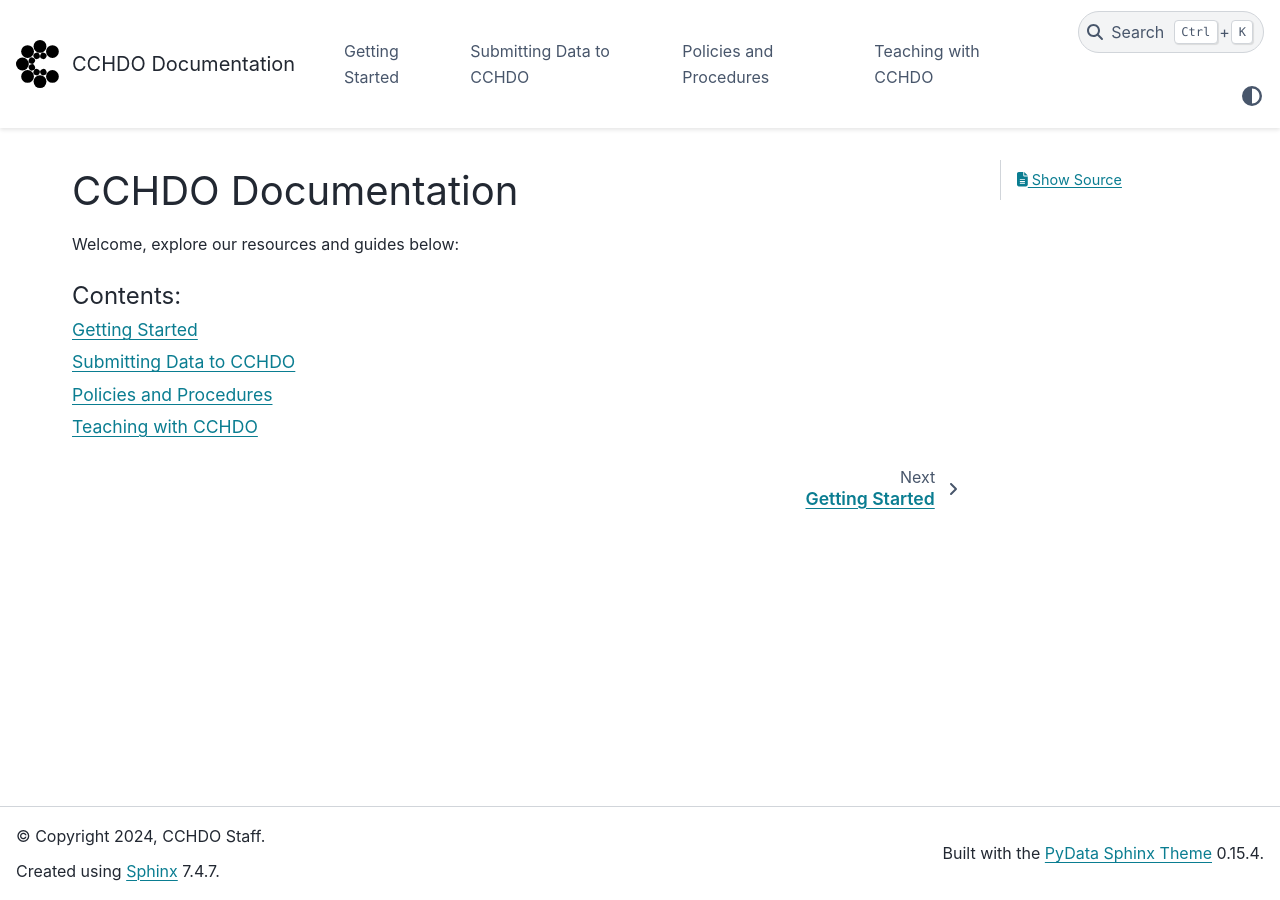
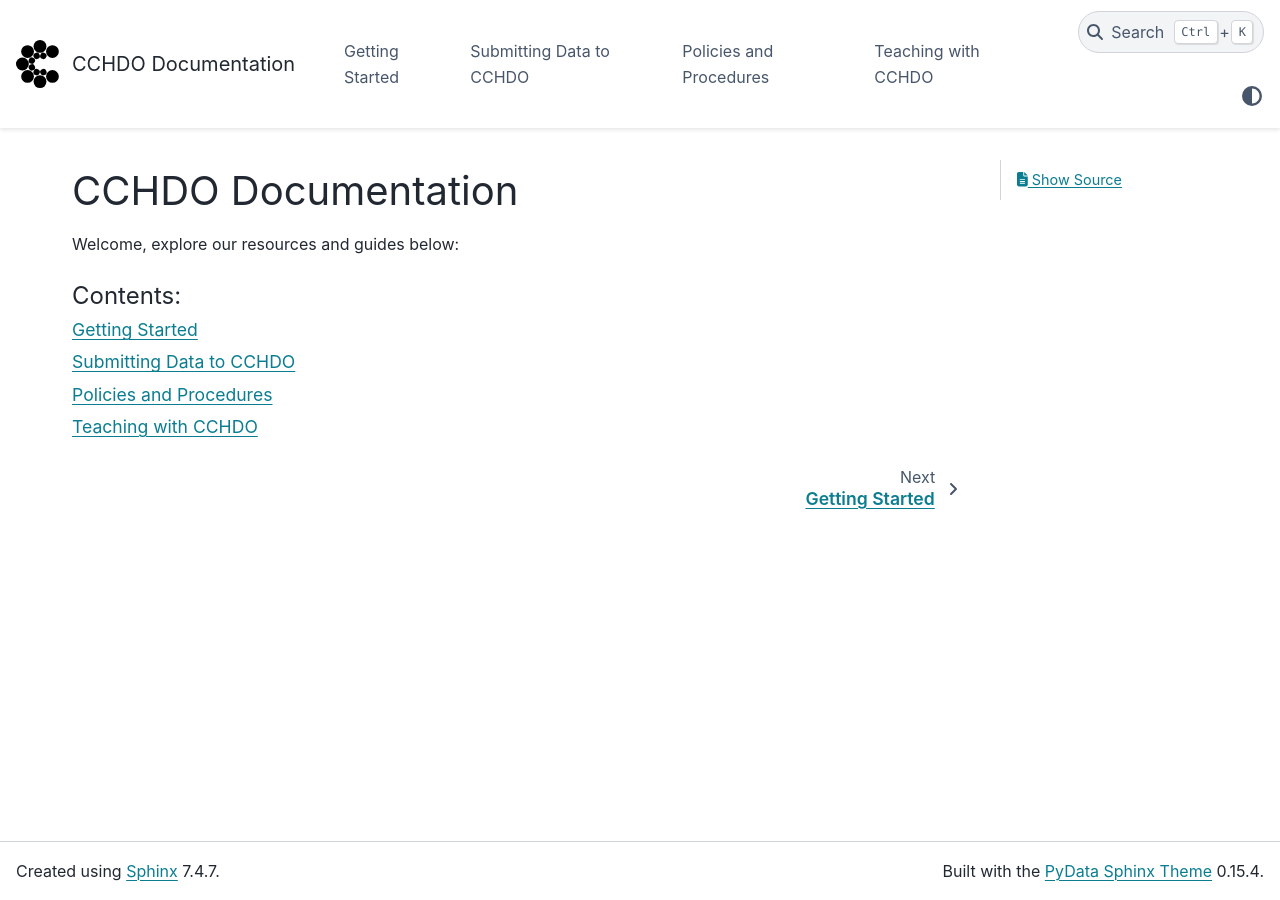
Before and after one commit to cchdo/cchdo-learning-and-guides, a Sphinx documentation site: the page built from docs/index.md, in a window 1280 px wide. Built offline with Sphinx 7.4.7 and the PyData theme 0.15.4, drawn with Linux system fonts in a browser that asks for light colours; pages that are not in the unit, such as notebooks, are missing from menus.

Commit message:
remove copyright

```diff
--- a/docs/conf.py
+++ b/docs/conf.py
@@ -7,7 +7,6 @@
 # https://www.sphinx-doc.org/en/master/usage/configuration.html#project-information
 
 project = 'CCHDO Learn'
-copyright = '2024, CCHDO Staff'
 author = 'CCHDO Staff'
 
 # -- General configuration ---------------------------------------------------
```
